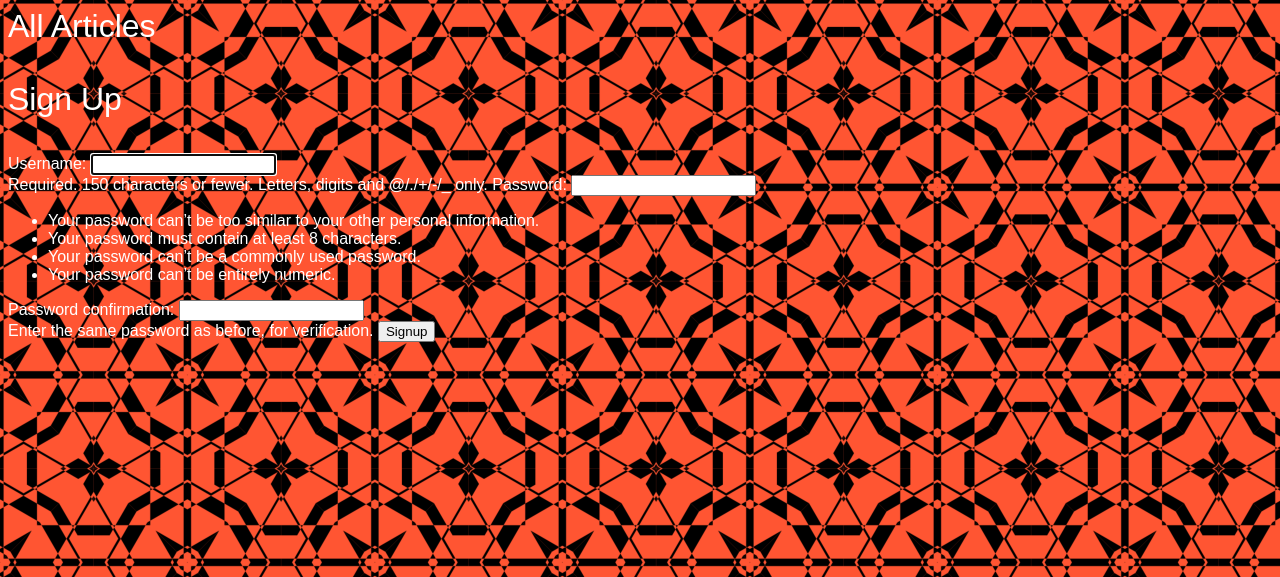
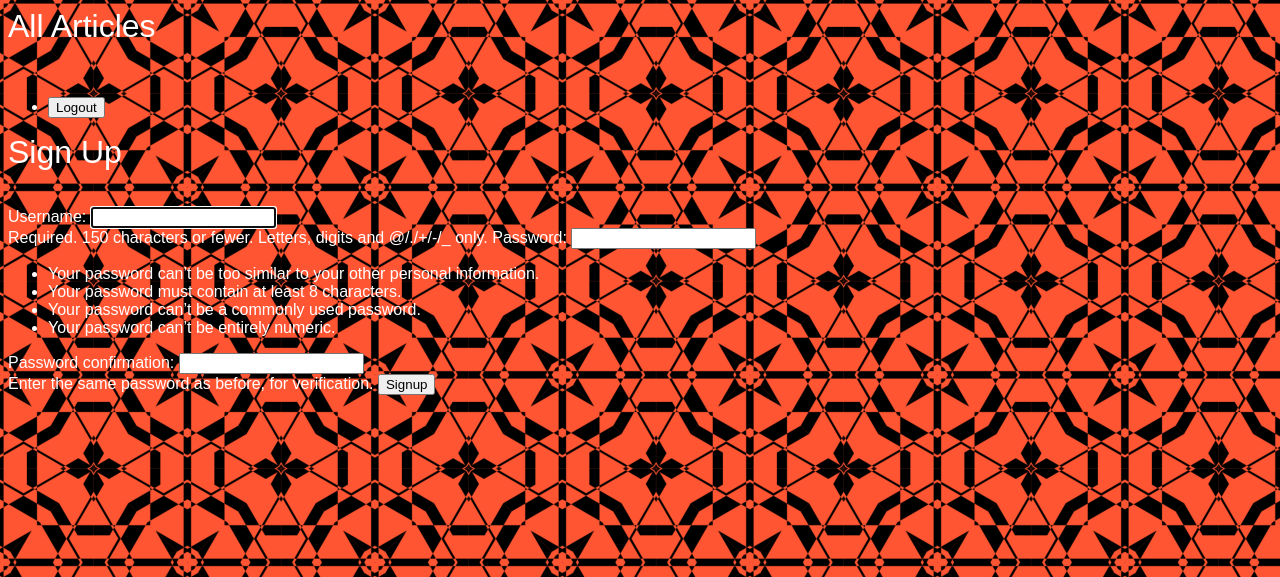
Before and after one commit to BerMu147/django-blog, a Django app: page /accounts/signup in a window 1280 px wide. Shown: the top 577 px of the page. Run offline with Django 4.2, Linux system fonts and the light colour scheme.

Commit message:
Enable logging out for users

```diff
--- a/accounts/urls.py
+++ b/accounts/urls.py
@@ -5,5 +5,6 @@ app_name = 'accounts'
 
 urlpatterns = [
     path('signup', views.signup_view, name="signup"),
-    path('login', views.login_view, name="login")
+    path('login', views.login_view, name="login"),
+    path('logout', views.logout_view, name="logout")
 ]
--- a/accounts/views.py
+++ b/accounts/views.py
@@ -1,6 +1,6 @@
 from django.shortcuts import render, redirect
 from django.contrib.auth.forms import UserCreationForm, AuthenticationForm
-from django.contrib.auth import login
+from django.contrib.auth import login, logout
 
 # Create your views here.
 def signup_view(request):
@@ -24,3 +24,8 @@ def login_view(request):
     else:
         form = AuthenticationForm()
     return render(request, 'accounts/login.html', {'login_form':form})
+
+def logout_view(request):
+    if request.method == 'POST':
+        logout(request)
+    return redirect('articles:list')
--- a/templates/base_layout.html
+++ b/templates/base_layout.html
@@ -8,9 +8,21 @@
         <link rel="stylesheet" href="{% static 'style.css' %}">
     </head>
     <body>
+        <header class="wrapper">
+            <h1><a href="{% url 'articles:list' %}" alt="djangot">All Articles</a></h1>
+            <br><br>
+            <nav>
+                <ul>
+                    <li>
+                        <form class="logout-link", action="{% url 'accounts:logout' %}", method="post">
+                            {% csrf_token %}
+                            <button type="submit">Logout</button>
+                        </form>
+                    </li>
+                </ul>
+            </nav>
+        </header>
         <div class="wrapper">
-            <h1><a href="{% url 'articles:list' %}">All Articles</a></h1>
-            <br><br>
             {% block content %}
             {% endblock %}
         </div>
```
Also changed, not shown: db.sqlite3.
